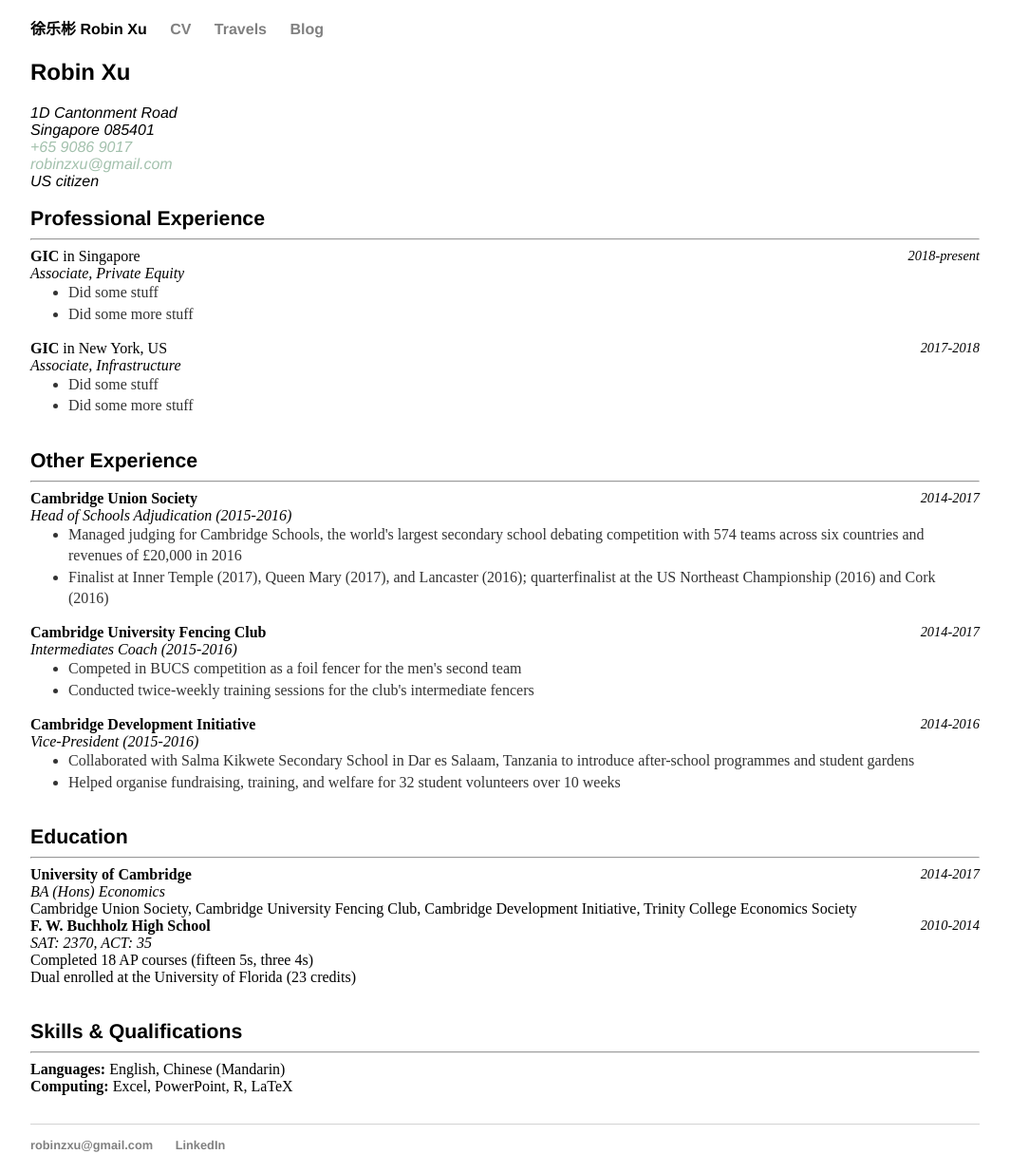
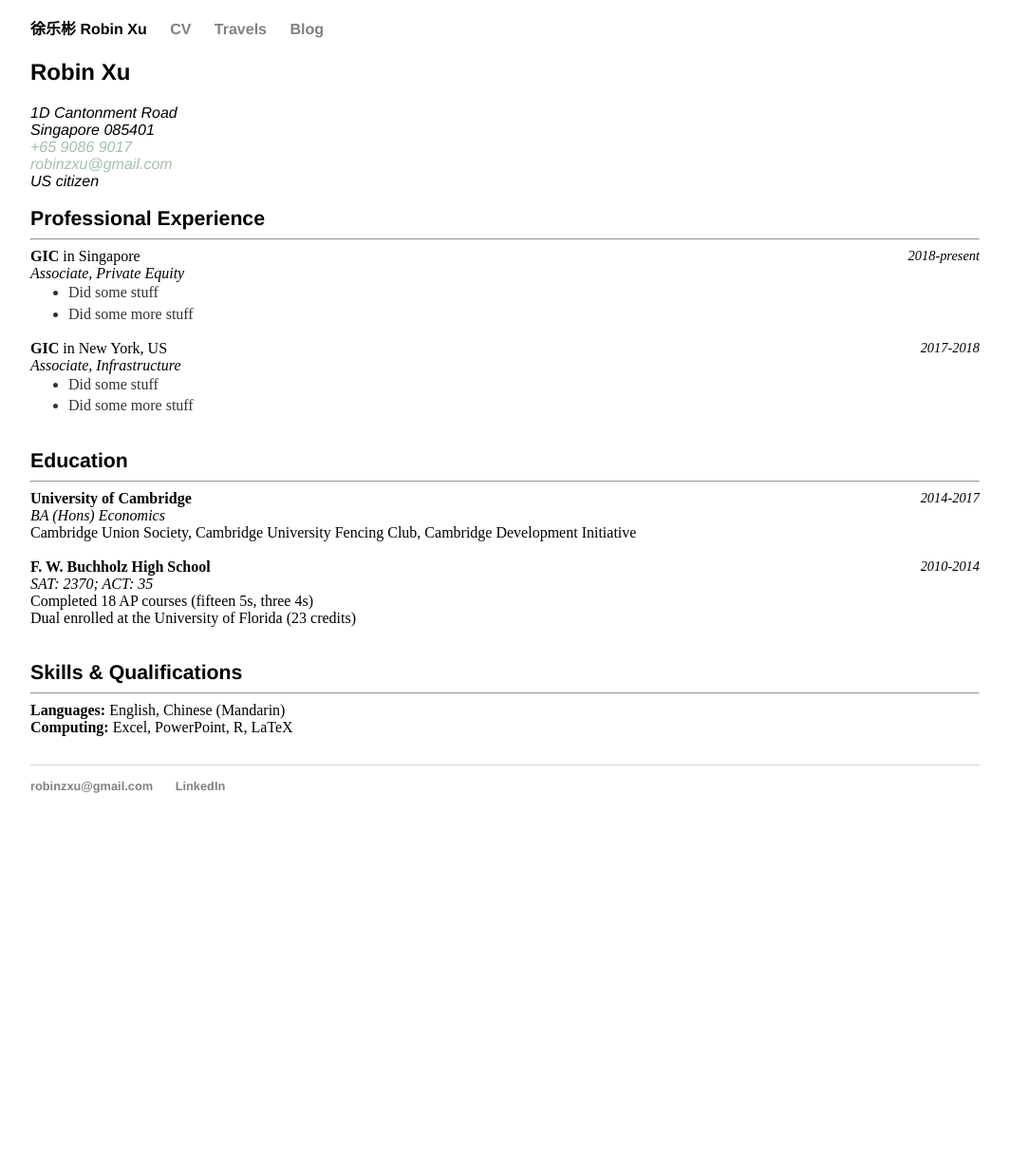
Before and after one commit to robinzxu/robinzxu.github.io, a Jekyll site: the page built from cv/index.html, in a window 1280 px wide. Shown: the whole page at 95% size, without its empty margins (108-1172 px from the left). Built offline with Jekyll 4.4.1, drawn with Linux system fonts in a browser that asks for light colours; after the commit the page ends 900 px from its top, so only the background shows below that.

Commit message:
Update index.html

```diff
--- a/cv/index.html
+++ b/cv/index.html
@@ -34,6 +34,7 @@
 		<li>Did some more stuff
 	</ul><br>
 
+<!--
 <h3 style="display:inline;">Other Experience</h3><br><hr>
 	<i style="float:right;font-size:0.9em">2014-2017</i>
 	<b>Cambridge Union Society</b><br>
@@ -58,16 +59,17 @@
 		<li>Collaborated with Salma Kikwete Secondary School in Dar es Salaam, Tanzania to introduce after-school programmes and student gardens
 		<li>Helped organise fundraising, training, and welfare for 32 student volunteers over 10 weeks
 	</ul><br>
+-->
 
 <h3 style="display:inline;">Education</h3><br><hr>
 	<i style="float:right;font-size:0.9em">2014-2017</i>
 	<b>University of Cambridge</b><br>
 	<i>BA (Hons) Economics</i><br>
-	Cambridge Union Society, Cambridge University Fencing Club, Cambridge Development Initiative, Trinity College Economics Society<br>
+	Cambridge Union Society, Cambridge University Fencing Club, Cambridge Development Initiative<br><br>
 
 	<i style="float:right;font-size:0.9em">2010-2014</i>
 	<b>F. W. Buchholz High School</b><br>
-	<i>SAT: 2370, ACT: 35</i><br>
+	<i>SAT: 2370; ACT: 35</i><br>
 	Completed 18 AP courses (fifteen 5s, three 4s)<br>
 	Dual enrolled at the University of Florida (23 credits)<br><br><br>
 
```
